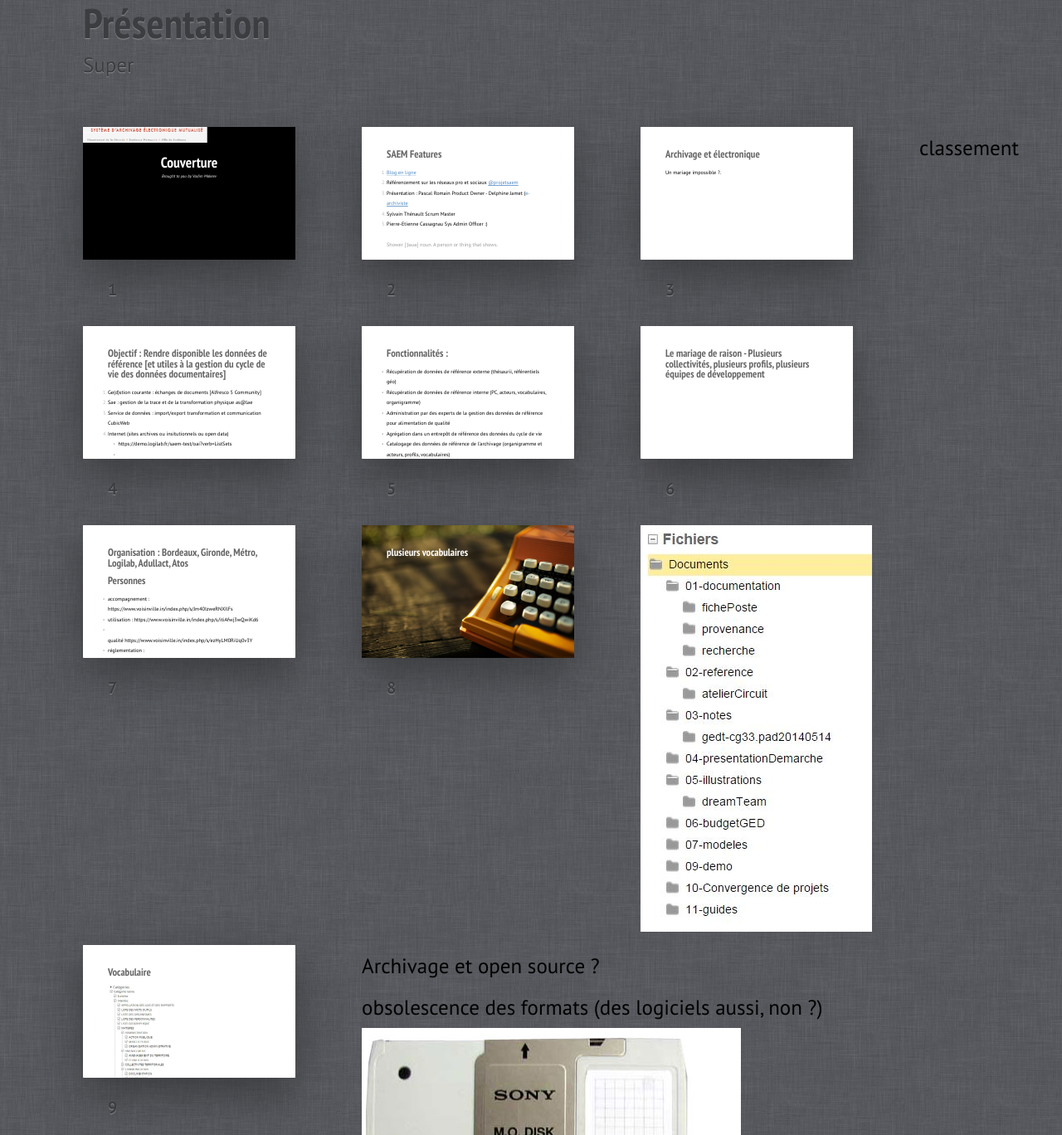
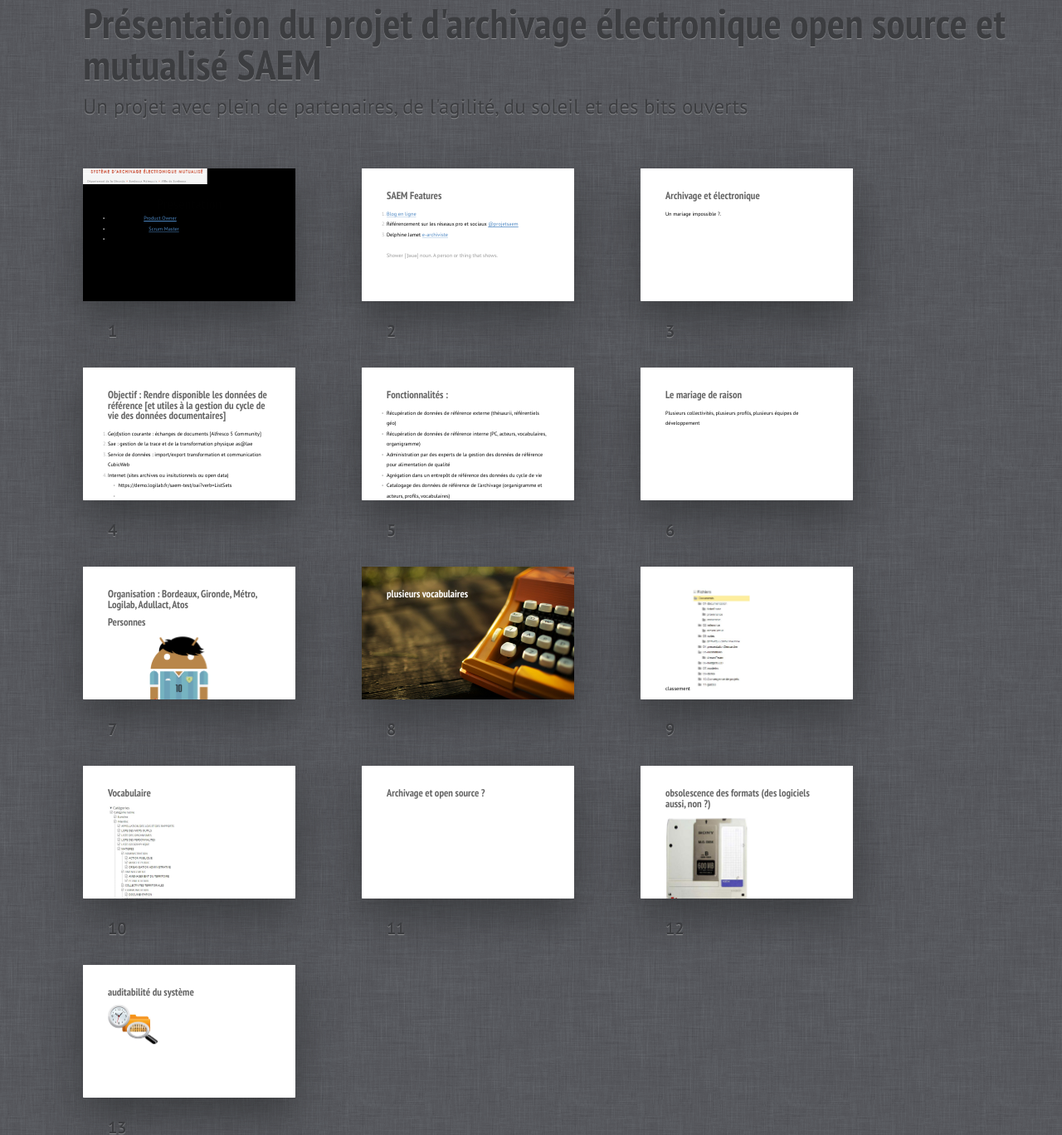
Before and after one commit to akakeronos/prezOSS, a plain HTML site: page index.html in a window 1280 px wide. Shown: the part 77-1445 px from the top of the page at 83% size. Drawn offline with Linux system fonts and the light colour scheme.

Commit message:
mise à jour de la prez
ajout des slides

```diff
--- a/index.html
+++ b/index.html
@@ -1,7 +1,7 @@
 <!DOCTYPE HTML>
 <html lang="en">
 <head>
-	<title>SAE</title>
+	<title>Sysme d'archivage électronique mutualisé</title>
 	<meta charset="utf-8">
 	<meta name="viewport" content="width=792, user-scalable=no">
 	<meta http-equiv="x-ua-compatible" content="ie=edge">
@@ -9,12 +9,20 @@
 </head>
 <body class="list">
 	<header class="caption">
-		<h1>Présentation</h1>
-		<p>Super</p>
+		<h1>Présentation du projet d'archivage électronique open source et mutualisé SAEM</h1>
+		<p>Un projet avec plein de partenaires, de l'agilité, du soleil et des bits ouverts</p>
 	</header>
-	<section class="slide cover" id="Cover"><div>
-		<h2>Couverture</h2>
-		<p>Brought to you by <a href="http://pepelsbey.net">Vadim Makeev</a></p>
+	<section class="slide cover" id="Cover">
+	<div>
+		<h2>Présentation</h2>
+		<p>
+		<ul>
+			<li>Pascal Romain : <a href="https://www.twitter.com/keronos">Product Owner</a></li>
+			<li>Sylvain Thénault : <a href="https://www.twitter.com/sthenault">Scrum Master</a></li>
+			<li>Pierre-Etienne Cassagnau : Sys Admin Officer</li>
+
+		</ul>
+		</p>
 		<img src="pictures/bandgoSAEM.jp.png" alt="">
 		<!--
 			To apply styles to the certain slides
@@ -23,38 +31,42 @@
 		<style>
 			#Cover h2 {
 				margin:30px 0 0;
-				color:#FFF;
+				color:#010101;
 				text-align:center;
 				font-size:70px;
 				}
 			#Cover p {
 				margin:10px 0 0;
 				text-align:center;
-				color:#FFF;
+				color:#010101;
 				font-style:italic;
 				font-size:20px;
 				}
 				#Cover p a {
-					color:#FFF;
+					color:#010101;
 					}
 		</style>
-	</div></section>
-	<section class="slide"><div>
+		</div>
+	</section>
+	<section class="slide">
+		<div>
 			<h2>SAEM Features</h2>
 				<ol>
 					<li><a href="http://saem.e-bordeaux.org">Blog en ligne </a></li>
 					<li>Référencement sur les réseaux pro et sociaux <a href="http://twitter.com/projetsaem">@projetsaem</a></li>
-			<li>Présentation : Pascal Romain Product Owner - Delphine Jamet (<a href="https://demo.logilab.fr/saem-test/11677?vid=owlabox">e-archiviste</a></li>
-			<li>Sylvain Thénault Scrum Master</li>
-			<li>Pierre-Etienne Cassagnau Sys Admin Officer :)</li>
+					<li>Delphine Jamet <a href="https://demo.logilab.fr/saem-test/11677?vid=owlabox">e-archiviste</a></li>
 				</ol>
 			<p class="note">Shower ['ʃəuə] noun. A person or thing that shows.</p>
-	</div></section>
-	<section class="slide"><div>
+		</div>
+	</section>
+	<section class="slide">
+		<div>
 			<h2>Archivage et électronique</h2>
 			<p>Un mariage impossible ?.</p>
-	</div></section>
-	<section class="slide"><div>
+		</div>
+	</section>
+	<section class="slide">
+	<div>
 		<h2>Objectif : Rendre disponible les données de référence [et utiles à la gestion du cycle de vie des données documentaires]</h2>
 		<ol>
 			<li>Ge(d)stion courante : échanges de documents [Alfresco 5 Community]</li>
@@ -70,8 +82,10 @@
 				</ul>
 				</li>
 			</ol>
-	</div></section>
-	<section class="slide"><div>
+		</div>
+	</section>
+	<section class="slide">
+		<div>
 			<h2>Fonctionnalités :</h2>
 			<ul>
 				<li>Récupération de données de référence externe (thésaurii, référentiels géo) </li>
@@ -81,23 +95,29 @@
 			    <li>Catalogage des données de référence de l’archivage (organigramme et acteurs, profils, vocabulaires)</li>
 			    <li>Simplification du processus d’archivage par réutilisation</li>
 			</ul>
-	</div></section>
-	<section class="slide"><div>
-		<h2>Le mariage de raison - Plusieurs collectivités, plusieurs profils, plusieurs équipes de développement</h2>
-	</div></section>
+		</div>
+	</section>
+	<section class="slide">
+		<div>
+			<h2>Le mariage de raison</h2>
+			<h3>Plusieurs collectivités, plusieurs profils, plusieurs équipes de développement</h3>
+		</div>
+	</section>
 	<section class="slide"><div>
 		<h2>Organisation : Bordeaux, Gironde, Métro, Logilab, Adullact, Atos</h2>
 		<h2>Personnes</h2>
 		<ul>
-			<li>accompagnement : https://www.voisinville.in/index.php/s/Jm40IzweRNXIlFs</li>
-			<li>utilisation : https://www.voisinville.in/index.php/s/itiAfwj3wQwiKd6</li>
-			<li></li>qualité https://www.voisinville.in/index.php/s/ezHyLM0RiUq0v3Y</li>
-			<li>réglementation : https://www.voisinville.in/index.php/s/ZJXisIqU88MjboW</li>
-			<li>expertise https://www.voisinville.in/index.php/s/12CicEQtcfSI1xA</li>
-			<li>ingénierie https://www.voisinville.in/index.php/s/JYNH4ih5NZZeLFR</li>
+				<li>accompagnement<img src="pictures/qualiticien.png"></li>
+				<li>utilisation<img src="pictures/citoyen.png"></li>
+				<li>qualité<img src="pictures/documentation.png"></li>
+				<li>réglementation<img src="pictures/juriste.png"></li>
+				<li>expertise<img src="pictures/androidglenna-6cd4ea7100ba90ff539fbc2d9e38fd21.png"></li>
+				<li>ingénierie<img src="pictures/androidphilippe-f162992cead56f59e4e8ab3787ab1600.png"></li>
 			</ul>
-	</div></section>
-	<section class="slide cover" id="Picture"><div>
+		</div>
+	</section>
+	<section class="slide cover" id="Picture">
+	<div>
 		<h2>plusieurs vocabulaires</h2>
 		<img src="pictures/picture.jpg" alt="">
 		<style>
@@ -105,29 +125,41 @@
 				color:#FFF;
 				}
 		</style>
-	</div></section>
-	<section><div>
+	</div>
+	</section>
+	<section class="slide">
+		<div>
 			<p>classement
 			<img src="pictures/PlanClassement.jpg" alt="image d'un plan de classement"></p>
-
-	</div></section>
-	<section class="slide"><div>
+		</div>
+	</section>
+	<section class="slide">
+		<div>
 			<h2>Vocabulaire</h2>
 			<img src="pictures/Thesaurus.jpg">
 			<img src="pictures/lod-datasets_2009-03-27_colored.png">
-	</div></section>
-	<section><div>
+		</div>
+	</section>
+	<section class="slide">
+		<div>
 			<h2>Archivage et open source ?</h2>
-	</div></section>
-	<section><div>
+		</div>
+	</section>
+
+	<section class="slide">
+		<div>
 			<h2>obsolescence des formats (des logiciels aussi, non ?)</h2>
 			<img src="pictures/525inchOptical_0.jpeg">
 			<img src="pictures/cd_0.jpeg">
-	</div></section>
-		<section><div>
+		</div>
+	</section>
+
+	<section class="slide">
+		<div>
 			<h2>auditabilité du système</h2>
 			<img src="pictures/audit.jpeg">
-	</div></section>
+		</div>
+	</section>
 
 	<style>
 			#Picture h2 {
@@ -141,12 +173,11 @@
 				height:0.72em;
 				}
 		</style>
-	</div></section>
 	<!--
 		To hide progress bar from entire presentation
 		just remove “progress” element.
 		-->
-	<div class="progress"><div></div></div>
+	<div class="progress"></div>
 	<script src="shower/shower.min.js"></script>
 	<!-- Copyright © 2014 Yours Truly, Famous Inc. -->
 	<!-- Photos by John Carey, fiftyfootshadows.net -->
```
Lines whose indentation alone changed are shown as unchanged.
